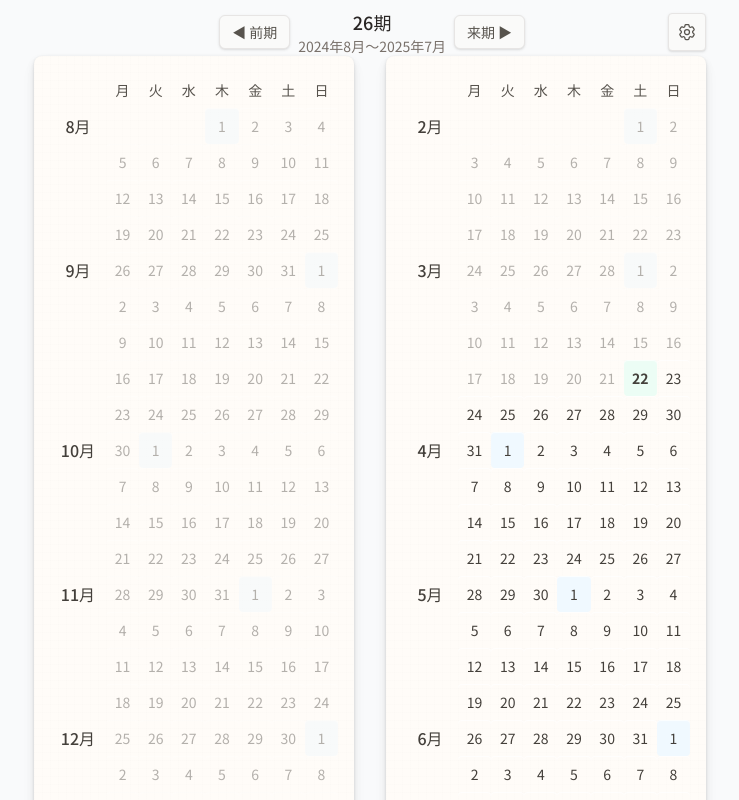
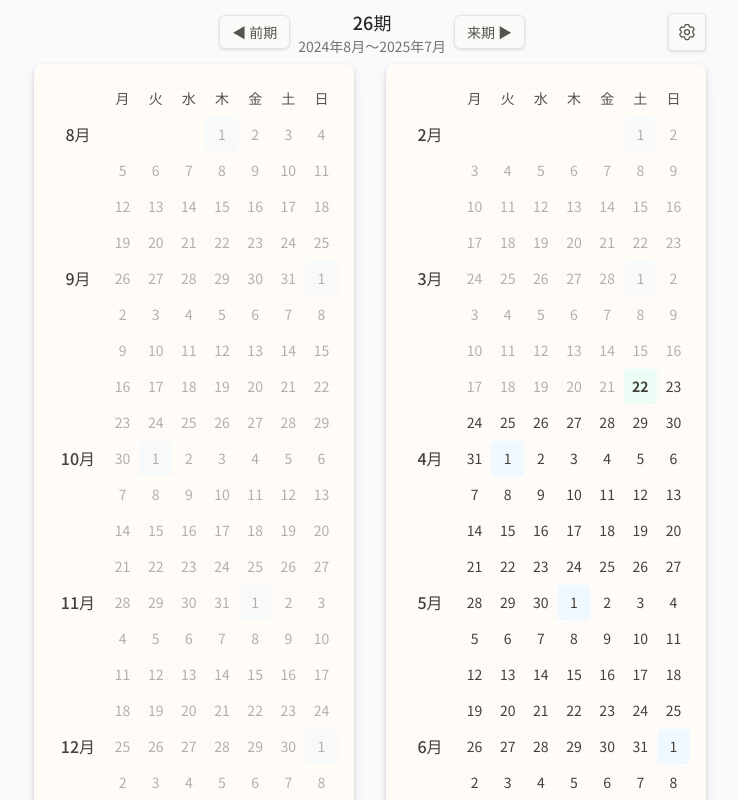
Before and after one commit to okonomi/period-calendar, a React (Vite) app: page / in a window 1280 px wide. Shown: the top 800 px of the page, without its empty margins (270-1009 px from the left). Built offline with nearby package versions, Linux system fonts and the light colour scheme; no server answers.

Commit message:
refactor: add margin-top to calendar layout for improved spacing

```diff
--- a/src/App.tsx
+++ b/src/App.tsx
@@ -41,7 +41,7 @@ const AppContent: React.FC = () => {
                 <SettingsDialog />
               </div>
             </div>
-            <div className="flex gap-8 justify-center">
+            <div className="flex gap-8 justify-center mt-2">
               <div className="shrink">
                 <Calendar dates={firstHalfDates} />
               </div>
```
